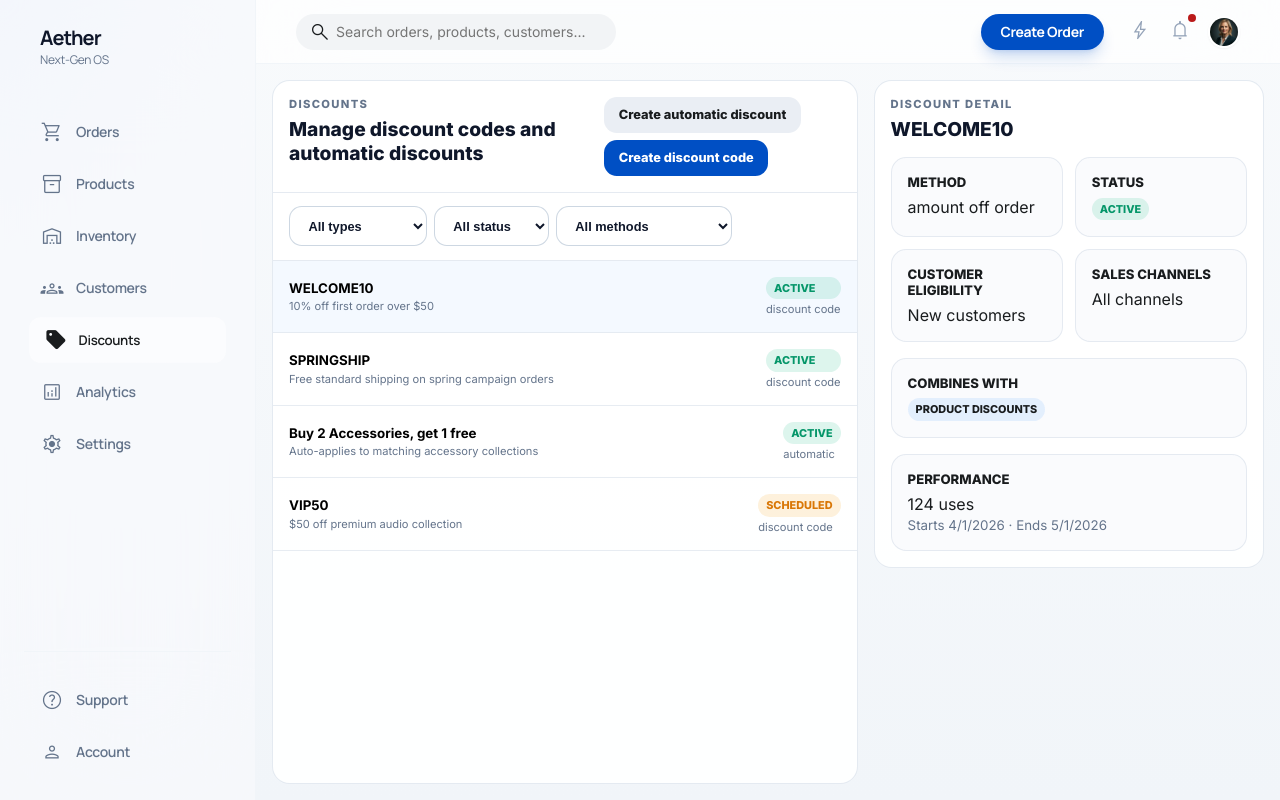
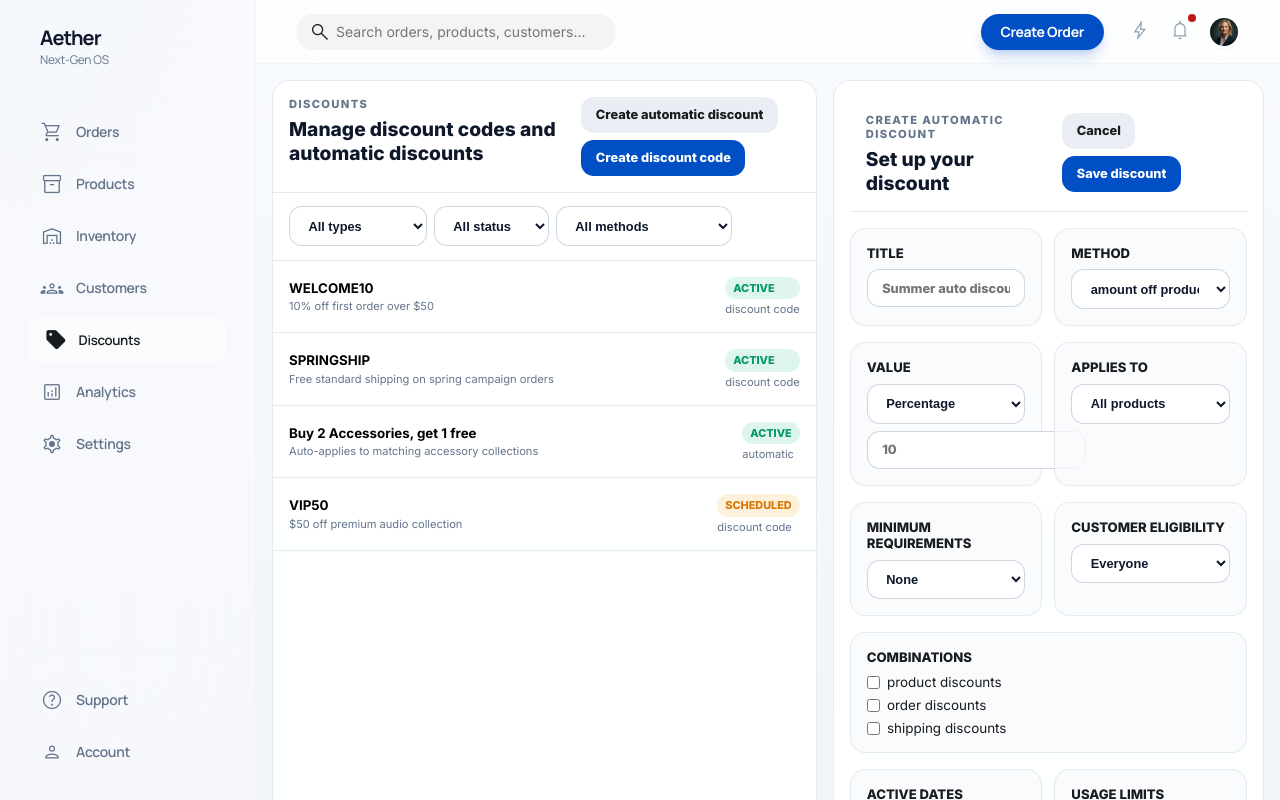
Before and after one commit to bfrancis-citryn/doopify, a Next.js app: page /discounts in a window 1280 px wide. Both pictures are taken after a click on the button "Create automatic discount". Built offline with nearby package versions, Linux system fonts and the light colour scheme.

Commit message:
Build Shopify-style discount builder

```diff
--- a/src/components/discounts/DiscountsWorkspace.js
+++ b/src/components/discounts/DiscountsWorkspace.js
@@ -9,12 +9,39 @@ function StatusPill({ children, tone }) {
   return <span className={`${styles.statusPill} ${styles[`tone_${tone}`]}`}>{children}</span>;
 }
 
+function createDiscountDraft(type) {
+  return {
+    id: `draft_${Date.now()}`,
+    title: '',
+    code: type === 'discount code' ? '' : '',
+    type,
+    method: 'amount off products',
+    status: 'scheduled',
+    combinesWith: [],
+    startsAt: new Date().toISOString().slice(0, 16),
+    endsAt: '',
+    usageCount: 0,
+    summary: '',
+    customerEligibility: 'Everyone',
+    salesChannel: 'All channels',
+    valueType: 'percentage',
+    value: '',
+    minimumRequirementType: 'none',
+    minimumRequirementValue: '',
+    usageLimit: '',
+    appliesTo: 'All products',
+  };
+}
+
 export default function DiscountsWorkspace() {
-  const [discounts] = useState(createSeedDiscounts());
+  const [discounts, setDiscounts] = useState(createSeedDiscounts());
   const [searchQuery, setSearchQuery] = useState('');
   const [typeFilter, setTypeFilter] = useState('all');
   const [statusFilter, setStatusFilter] = useState('all');
+  const [methodFilter, setMethodFilter] = useState('all');
   const [selectedDiscountId, setSelectedDiscountId] = useState(discounts[0]?.id || null);
+  const [builderMode, setBuilderMode] = useState(null);
+  const [draftDiscount, setDraftDiscount] = useState(null);
 
   const visibleDiscounts = useMemo(
     () =>
@@ -22,12 +49,38 @@ export default function DiscountsWorkspace() {
         const searchMatch = [discount.title, discount.method, discount.summary].join(' ').toLowerCase().includes(searchQuery.trim().toLowerCase());
         const typeMatch = typeFilter === 'all' || discount.type === typeFilter;
         const statusMatch = statusFilter === 'all' || discount.status === statusFilter;
-        return searchMatch && typeMatch && statusMatch;
+        const methodMatch = methodFilter === 'all' || discount.method === methodFilter;
+        return searchMatch && typeMatch && statusMatch && methodMatch;
       }),
-    [discounts, searchQuery, statusFilter, typeFilter]
+    [discounts, searchQuery, statusFilter, typeFilter, methodFilter]
   );
 
   const selectedDiscount = visibleDiscounts.find(discount => discount.id === selectedDiscountId) || discounts.find(discount => discount.id === selectedDiscountId) || null;
+
+  const openBuilder = type => {
+    setBuilderMode(type);
+    setDraftDiscount(createDiscountDraft(type));
+  };
+
+  const saveDraftDiscount = () => {
+    if (!draftDiscount?.title.trim()) {
+      return;
+    }
+
+    const nextDiscount = {
+      ...draftDiscount,
+      title: draftDiscount.title.trim(),
+      summary:
+        draftDiscount.summary.trim() ||
+        `${draftDiscount.value || 'Custom'} ${draftDiscount.valueType === 'percentage' ? '% off' : 'off'} via ${draftDiscount.method}`,
+      status: draftDiscount.startsAt ? 'scheduled' : 'active',
+    };
+
+    setDiscounts(current => [nextDiscount, ...current]);
+    setSelectedDiscountId(nextDiscount.id);
+    setBuilderMode(null);
+    setDraftDiscount(null);
+  };
 
   return (
     <AppShell onCreateOrder={() => {}} onNotificationsClick={() => {}} onQuickActionClick={() => {}} onSearchChange={event => setSearchQuery(event.target.value)} searchValue={searchQuery}>
@@ -39,8 +92,8 @@ export default function DiscountsWorkspace() {
               <h2 className={styles.title}>Manage discount codes and automatic discounts</h2>
             </div>
             <div className={styles.headerActions}>
-              <button className={styles.secondaryButton} type="button">Create automatic discount</button>
-              <button className={styles.primaryButton} type="button">Create discount code</button>
+              <button className={styles.secondaryButton} onClick={() => openBuilder('automatic')} type="button">Create automatic discount</button>
+              <button className={styles.primaryButton} onClick={() => openBuilder('discount code')} type="button">Create discount code</button>
             </div>
           </div>
 
@@ -53,7 +106,7 @@ export default function DiscountsWorkspace() {
               <option value="all">All status</option>
               {DISCOUNT_STATUSES.map(status => <option key={status} value={status}>{status}</option>)}
             </select>
-            <select className={styles.filterSelect} value="all" onChange={() => {}}>
+            <select className={styles.filterSelect} onChange={event => setMethodFilter(event.target.value)} value={methodFilter}>
               <option value="all">All methods</option>
               {DISCOUNT_METHODS.map(method => <option key={method} value={method}>{method}</option>)}
             </select>
@@ -61,7 +114,7 @@ export default function DiscountsWorkspace() {
 
           <div className={styles.discountList}>
             {visibleDiscounts.map(discount => (
-              <button key={discount.id} className={selectedDiscount?.id === discount.id ? styles.discountRowActive : styles.discountRow} onClick={() => setSelectedDiscountId(discount.id)} type="button">
+              <button key={discount.id} className={selectedDiscount?.id === discount.id && !builderMode ? styles.discountRowActive : styles.discountRow} onClick={() => { setSelectedDiscountId(discount.id); setBuilderMode(null); }} type="button">
                 <div className={styles.discountMain}>
                   <strong>{discount.title}</strong>
                   <small>{discount.summary}</small>
@@ -76,7 +129,113 @@ export default function DiscountsWorkspace() {
         </div>
 
         <div className={styles.detailPanel}>
-          {selectedDiscount ? (
+          {builderMode && draftDiscount ? (
+            <div className={styles.detailCard}>
+              <div className={styles.builderHeader}>
+                <div>
+                  <p className={styles.eyebrow}>{builderMode === 'discount code' ? 'Create discount code' : 'Create automatic discount'}</p>
+                  <h2 className={styles.detailTitle}>Set up your discount</h2>
+                </div>
+                <div className={styles.headerActions}>
+                  <button className={styles.secondaryButton} onClick={() => { setBuilderMode(null); setDraftDiscount(null); }} type="button">Cancel</button>
+                  <button className={styles.primaryButton} onClick={saveDraftDiscount} type="button">Save discount</button>
+                </div>
+              </div>
+
+              <div className={styles.formGrid}>
+                <div className={styles.infoCard}>
+                  <h3>{builderMode === 'discount code' ? 'Code' : 'Title'}</h3>
+                  <input className={styles.formInput} onChange={event => setDraftDiscount(current => ({ ...current, title: event.target.value, code: event.target.value }))} placeholder={builderMode === 'discount code' ? 'SUMMER20' : 'Summer auto discount'} type="text" value={draftDiscount.title} />
+                </div>
+                <div className={styles.infoCard}>
+                  <h3>Method</h3>
+                  <select className={styles.formInput} onChange={event => setDraftDiscount(current => ({ ...current, method: event.target.value }))} value={draftDiscount.method}>
+                    {DISCOUNT_METHODS.map(method => <option key={method} value={method}>{method}</option>)}
+                  </select>
+                </div>
+              </div>
+
+              <div className={styles.formGrid}>
+                <div className={styles.infoCard}>
+                  <h3>Value</h3>
+                  <div className={styles.inlineControls}>
+                    <select className={styles.formInput} onChange={event => setDraftDiscount(current => ({ ...current, valueType: event.target.value }))} value={draftDiscount.valueType}>
+                      <option value="percentage">Percentage</option>
+                      <option value="fixed">Fixed amount</option>
+                    </select>
+                    <input className={styles.formInput} onChange={event => setDraftDiscount(current => ({ ...current, value: event.target.value }))} placeholder="10" type="text" value={draftDiscount.value} />
+                  </div>
+                </div>
+                <div className={styles.infoCard}>
+                  <h3>Applies to</h3>
+                  <select className={styles.formInput} onChange={event => setDraftDiscount(current => ({ ...current, appliesTo: event.target.value }))} value={draftDiscount.appliesTo}>
+                    <option>All products</option>
+                    <option>Specific collections</option>
+                    <option>Specific products</option>
+                  </select>
+                </div>
+              </div>
+
+              <div className={styles.formGrid}>
+                <div className={styles.infoCard}>
+                  <h3>Minimum requirements</h3>
+                  <select className={styles.formInput} onChange={event => setDraftDiscount(current => ({ ...current, minimumRequirementType: event.target.value }))} value={draftDiscount.minimumRequirementType}>
+                    <option value="none">None</option>
+                    <option value="subtotal">Minimum purchase amount</option>
+                    <option value="quantity">Minimum quantity of items</option>
+                  </select>
+                  {draftDiscount.minimumRequirementType !== 'none' ? <input className={styles.formInput} onChange={event => setDraftDiscount(current => ({ ...current, minimumRequirementValue: event.target.value }))} placeholder="50" type="text" value={draftDiscount.minimumRequirementValue} /> : null}
+                </div>
+                <div className={styles.infoCard}>
+                  <h3>Customer eligibility</h3>
+                  <select className={styles.formInput} onChange={event => setDraftDiscount(current => ({ ...current, customerEligibility: event.target.value }))} value={draftDiscount.customerEligibility}>
+                    <option>Everyone</option>
+                    <option>Specific customer segment</option>
+                    <option>New customers</option>
+                  </select>
+                </div>
+              </div>
+
+              <div className={styles.infoCard}>
+                <h3>Combinations</h3>
+                <div className={styles.checkboxList}>
+                  {['product discounts', 'order discounts', 'shipping discounts'].map(item => {
+                    const checked = draftDiscount.combinesWith.includes(item);
+                    return (
+                      <label key={item} className={styles.checkboxRow}>
+                        <input
+                          checked={checked}
+                          onChange={event =>
+                            setDraftDiscount(current => ({
+                              ...current,
+                              combinesWith: event.target.checked
+                                ? [...new Set([...current.combinesWith, item])]
+                                : current.combinesWith.filter(existingItem => existingItem !== item),
+                            }))
+                          }
+                          type="checkbox"
+                        />
+                        <span>{item}</span>
+                      </label>
+                    );
+                  })}
+                </div>
+              </div>
+
+              <div className={styles.formGrid}>
+                <div className={styles.infoCard}>
+                  <h3>Active dates</h3>
+                  <input className={styles.formInput} onChange={event => setDraftDiscount(current => ({ ...current, startsAt: event.target.value }))} type="datetime-local" value={draftDiscount.startsAt} />
+                  <input className={styles.formInput} onChange={event => setDraftDiscount(current => ({ ...current, endsAt: event.target.value }))} type="datetime-local" value={draftDiscount.endsAt} />
+                </div>
+                <div className={styles.infoCard}>
+                  <h3>Usage limits</h3>
+                  <input className={styles.formInput} onChange={event => setDraftDiscount(current => ({ ...current, usageLimit: event.target.value }))} placeholder="No limit" type="text" value={draftDiscount.usageLimit} />
+                  <input className={styles.formInput} onChange={event => setDraftDiscount(current => ({ ...current, summary: event.target.value }))} placeholder="Internal summary" type="text" value={draftDiscount.summary} />
+                </div>
+              </div>
+            </div>
+          ) : selectedDiscount ? (
             <div className={styles.detailCard}>
               <div>
                 <p className={styles.eyebrow}>Discount detail</p>
@@ -100,7 +259,7 @@ export default function DiscountsWorkspace() {
               <div className={styles.infoCard}>
                 <h3>Performance</h3>
                 <p>{selectedDiscount.usageCount} uses</p>
-                <small>Starts {new Date(selectedDiscount.startsAt).toLocaleDateString()} · Ends {new Date(selectedDiscount.endsAt).toLocaleDateString()}</small>
+                <small>Starts {new Date(selectedDiscount.startsAt).toLocaleDateString()} · Ends {selectedDiscount.endsAt ? new Date(selectedDiscount.endsAt).toLocaleDateString() : 'No end date'}</small>
               </div>
             </div>
           ) : null}
--- a/src/components/discounts/DiscountsWorkspace.module.css
+++ b/src/components/discounts/DiscountsWorkspace.module.css
@@ -2,7 +2,7 @@
   flex: 1;
   min-height: 0;
   display: grid;
-  grid-template-columns: minmax(420px, 1.2fr) minmax(320px, 0.8fr);
+  grid-template-columns: minmax(420px, 1.2fr) minmax(360px, 0.95fr);
   gap: 1rem;
   padding: 1rem;
 }
@@ -15,7 +15,8 @@
   overflow: hidden;
 }
 
-.headerRow {
+.headerRow,
+.builderHeader {
   padding: 1rem;
   border-bottom: 1px solid rgba(226, 232, 240, 0.88);
   display: flex;
@@ -42,7 +43,9 @@
 
 .headerActions,
 .filterRow,
-.tagRow {
+.tagRow,
+.inlineControls,
+.checkboxList {
   display: flex;
   flex-wrap: wrap;
   gap: 0.45rem;
@@ -50,7 +53,8 @@
 
 .primaryButton,
 .secondaryButton,
-.filterSelect {
+.filterSelect,
+.formInput {
   padding: 0.65rem 0.9rem;
   border-radius: 0.8rem;
   font-size: 0.8rem;
@@ -72,7 +76,8 @@
   border-bottom: 1px solid rgba(226, 232, 240, 0.88);
 }
 
-.filterSelect {
+.filterSelect,
+.formInput {
   border: 1px solid rgba(203, 213, 225, 0.95);
   background: white;
   color: var(--slate-900);
@@ -139,7 +144,8 @@
   gap: 1rem;
 }
 
-.detailGrid {
+.detailGrid,
+.formGrid {
   display: grid;
   grid-template-columns: repeat(2, minmax(0, 1fr));
   gap: 0.75rem;
@@ -150,12 +156,48 @@
   border: 1px solid rgba(226, 232, 240, 0.88);
   border-radius: 0.95rem;
   background: rgba(248, 250, 252, 0.75);
+  display: flex;
+  flex-direction: column;
+  gap: 0.55rem;
 }
 
 .infoCard h3 {
-  margin-bottom: 0.45rem;
   font-size: 0.82rem;
   font-weight: 800;
   text-transform: uppercase;
   color: var(--slate-600);
 }
+
+.inlineControls {
+  align-items: center;
+}
+
+.inlineControls .formInput {
+  flex: 1;
+}
+
+.checkboxList {
+  flex-direction: column;
+}
+
+.checkboxRow {
+  display: inline-flex;
+  align-items: center;
+  gap: 0.45rem;
+  font-size: 0.84rem;
+  color: var(--slate-700);
+}
+
+@media (max-width: 1200px) {
+  .page,
+  .detailGrid,
+  .formGrid {
+    grid-template-columns: 1fr;
+  }
+
+  .headerRow,
+  .builderHeader {
+    flex-direction: column;
+    align-items: stretch;
+  }
+}
```
